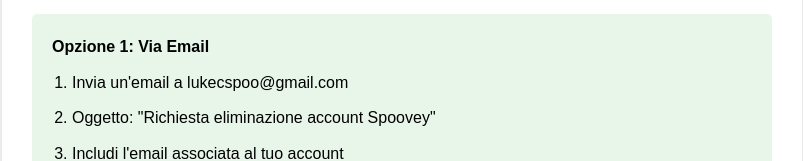
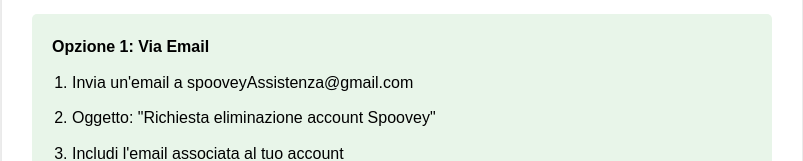
Before and after one commit to lucacosta805/spoovey-privacy, a plain HTML site: page delete-account.html in a window 1280 px wide. Shown: the part 288-449 px from the top of the page, without its empty margins (238-1041 px from the left). Drawn offline with Linux system fonts and the light colour scheme.

Commit message:
Update delete-account.html

```diff
--- a/delete-account.html
+++ b/delete-account.html
@@ -84,7 +84,7 @@
         <div class="steps">
             <strong>Opzione 1: Via Email</strong>
             <ol>
-                <li>Invia un'email a lukecspoo@gmail.com</li>
+                <li>Invia un'email a spooveyAssistenza@gmail.com</li>
                 <li>Oggetto: "Richiesta eliminazione account Spoovey"</li>
                 <li>Includi l'email associata al tuo account</li>
                 <li>Riceverai conferma entro 48 ore</li>
```
